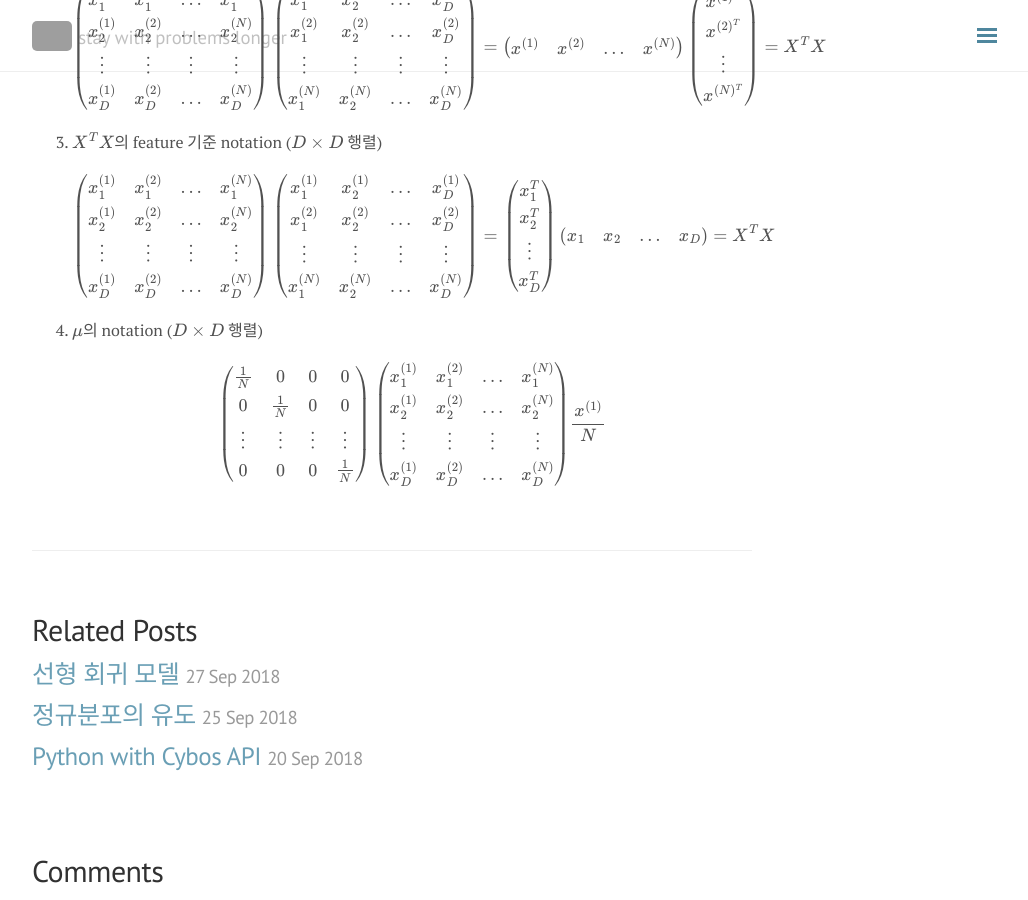
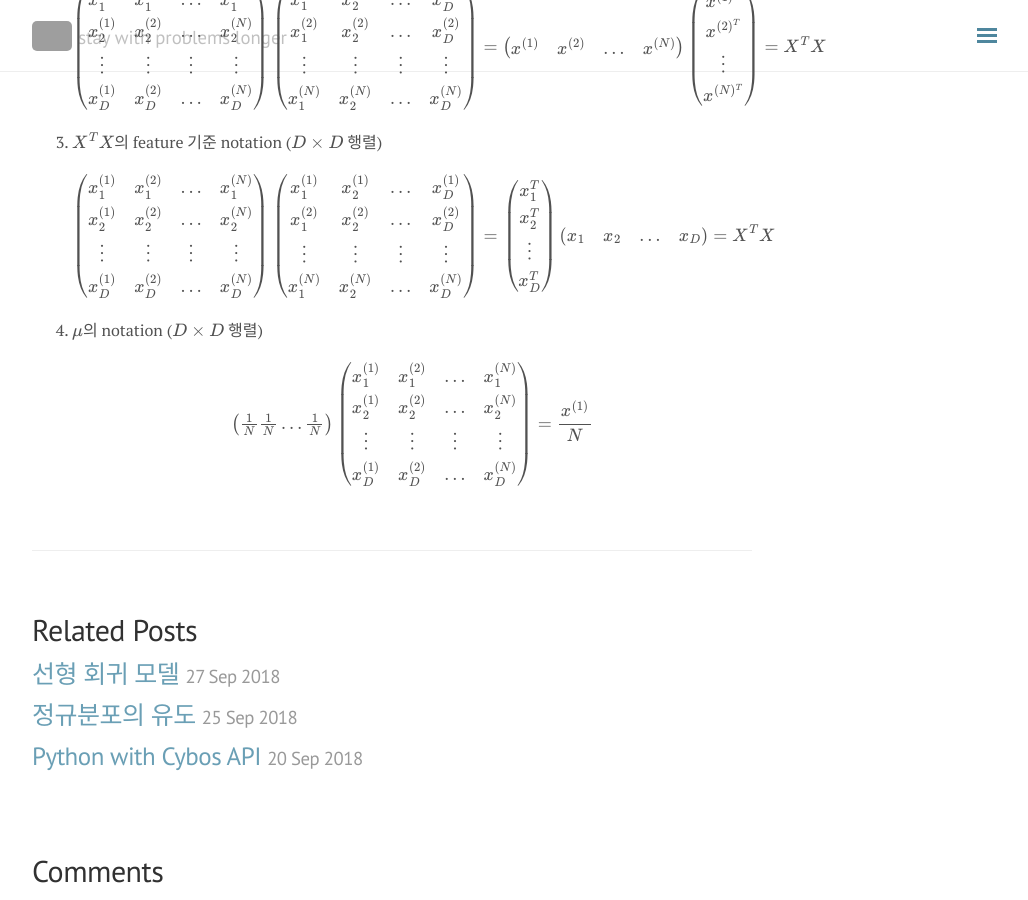
Before and after one commit to seokhoonj/seokhoonj.github.io, a Jekyll site: the page built from _posts/Math/2018-09-28-Math-gaussian_distribution.md, in a window 1280 px wide and 900 px high, scrolled down 1254 px. Shown: the whole window, without its empty margins (248-1276 px from the left). Built offline with Jekyll 4.4.1, drawn with Linux system fonts in a browser that asks for light colours; nearby versions of some CDN libraries; formulas are drawn with MathJax 3; comment, search, counter and statistics services are not loaded; grey boxes are pictures that could not be loaded.

Commit message:
add _posts

```diff
--- a/_posts/Math/2018-09-28-Math-gaussian_distribution.md
+++ b/_posts/Math/2018-09-28-Math-gaussian_distribution.md
@@ -35,4 +35,4 @@ comments: false
 3. $X^T X$의 feature 기준 notation ($D \times D$ 행렬)
 \\( \begin{pmatrix} x\_1^{(1)} & x\_1^{(2)} & \ldots & x\_1^{(N)} \\\\ x\_2^{(1)} & x\_2^{(2)} & \ldots & x\_2^{(N)} \\\\ \vdots & \vdots & \vdots & \vdots \\\\ x\_D^{(1)} & x\_D^{(2)} & \ldots & x\_D^{(N)} \end{pmatrix} \begin{pmatrix} x\_1^{(1)} & x\_2^{(1)} & \ldots & x\_D^{(1)} \\\\ x\_1^{(2)} & x\_2^{(2)} & \ldots & x\_D^{(2)} \\\\ \vdots  & \vdots  & \vdots & \vdots \\\\ x\_1^{(N)} & x\_2^{(N)} & \ldots & x\_D^{(N)} \end{pmatrix} = \left(\begin{array}{c} x\_1^T \\\\ x\_2^T \\\\ \vdots \\\\ x\_D^T \end{array}\right) \left(\begin{array}{cccc} x\_1 & x\_2 & \ldots & x\_D \end{array}\right) = X^T X \\)
 4. $\mu$의 notation ($D \times D$ 행렬)
-\\( \begin{pmatrix} \frac{1}{N} & 0 & 0 & 0 \\\\ 0 & \frac{1}{N} & 0 & 0 \\\\ \vdots & \vdots & \vdots & \vdots \\\\ 0 & 0 & 0 & \frac{1}{N} \end{pmatrix} \begin{pmatrix} x\_1^{(1)} & x\_1^{(2)} & \ldots & x\_1^{(N)} \\\\ x\_2^{(1)} & x\_2^{(2)} & \ldots & x\_2^{(N)} \\\\ \vdots  & \vdots & \vdots & \vdots \\\\ x\_D^{(1)} & x\_D^{(2)} & \ldots & x\_D^{(N)} \end{pmatrix} \frac{x^{(1)}}{N} \\)
+\\( \left(\begin{array}{cccc} \frac{1}{N} \frac{1}{N} \ldots \frac{1}{N} \end{array}\right) \begin{pmatrix} x\_1^{(1)} & x\_1^{(2)} & \ldots & x\_1^{(N)} \\\\ x\_2^{(1)} & x\_2^{(2)} & \ldots & x\_2^{(N)} \\\\ \vdots  & \vdots & \vdots & \vdots \\\\ x\_D^{(1)} & x\_D^{(2)} & \ldots & x\_D^{(N)} \end{pmatrix} = \frac{x^{(1)}}{N} \\)
```
